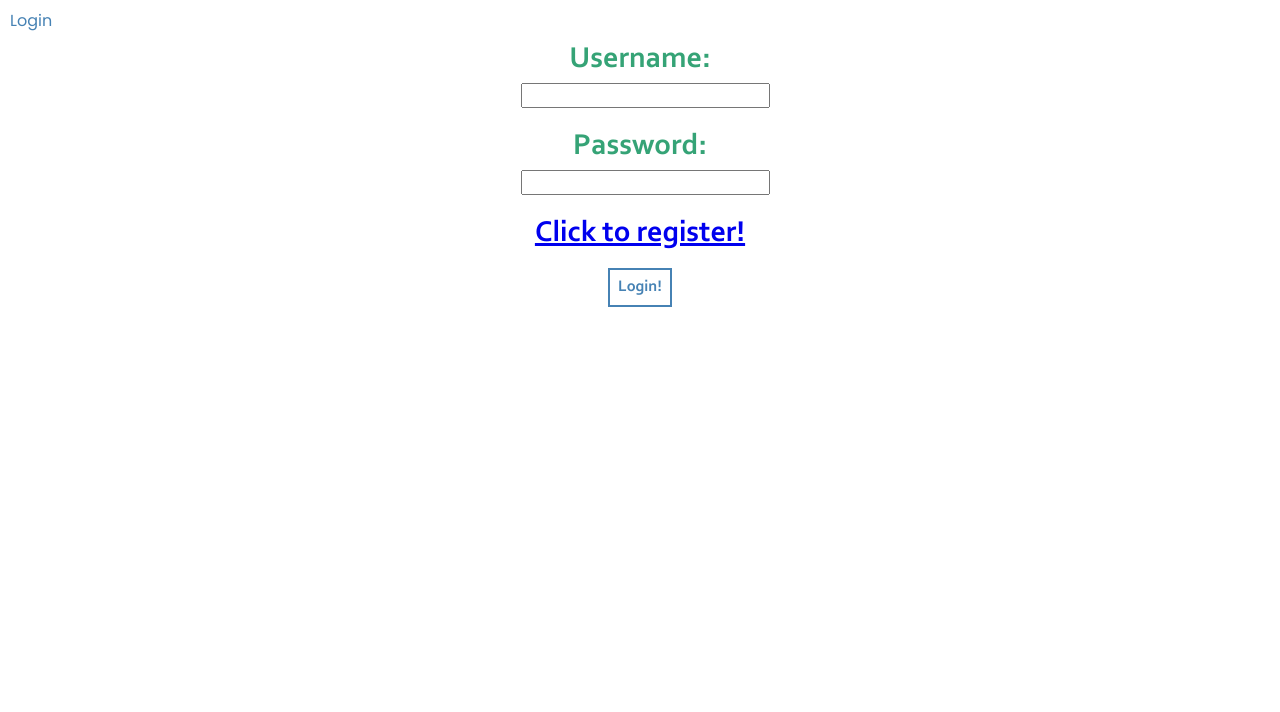
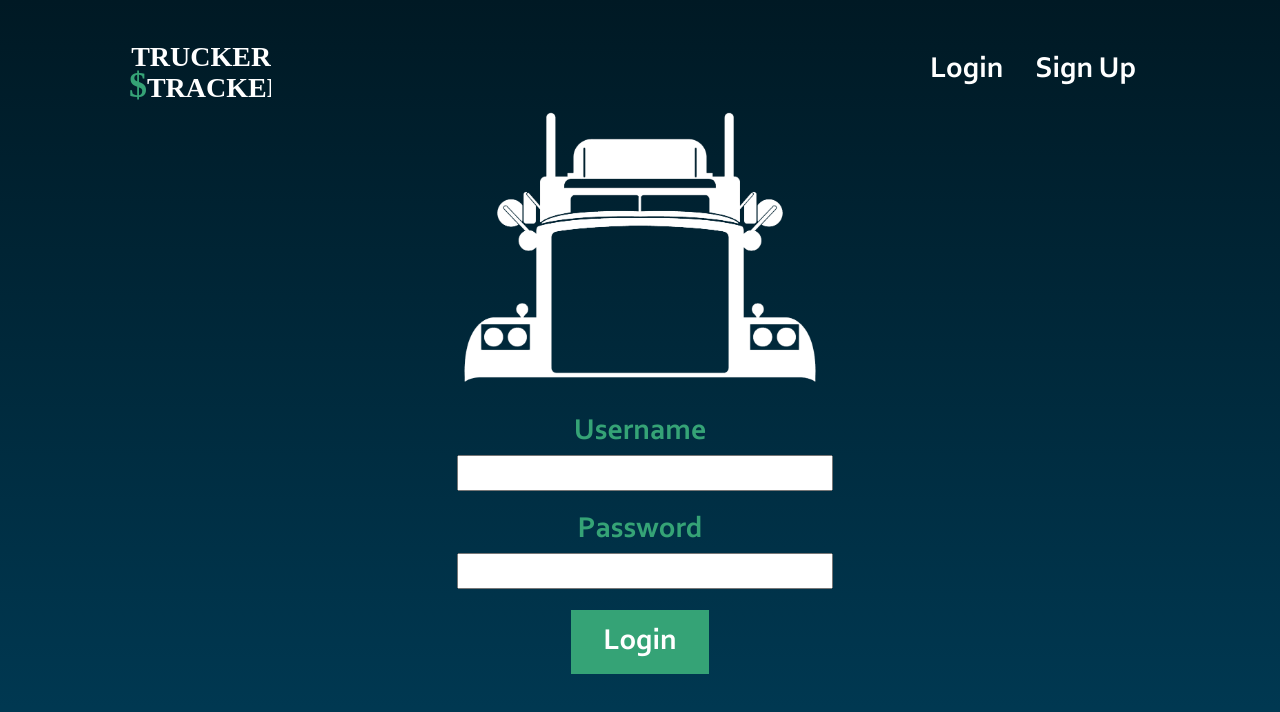
Before and after one commit to mbisovskyi/TFT-FullStack, a React (Create React App) app in the folder frontend/: page /login in a window 1280 px wide. Shown: the top 712 px of the page. Built offline with nearby package versions, Linux system fonts and the light colour scheme.

Commit message:
Login Page, Register Page finished with styling and functionality

```diff
--- a/frontend/src/App.css
+++ b/frontend/src/App.css
@@ -17,20 +17,42 @@ p {
   font-size: 20px;
 }
 
+input {
+  display: block;
+  width: 100%;
+  height: 36px;
+  margin: 5px;
+  padding: 0.2rem 0.2rem;
+  font-size: 30px;
+  font-family: "CorbelBold";
+}
+
+input:focus {
+  outline: none !important;
+  padding: 0.2rem 0.2rem;
+  font-family: "CorbelBold";
+  color: #001924;
+}
+
 button {
-  background-color: transparent;
-  border: 2px solid steelblue;
-  color: steelblue;
-  font-size: 1rem;
+  background-color: #35a376;
+  border-style: none;
+  color: white;
+  font-size: 30px;
   font-family: inherit;
-  max-width: 100px;
-  padding: 0.5rem 0.5rem;
+  padding: 14px 32px;
 }
 
 button:hover {
   cursor: pointer;
   color: white;
-  background-color: steelblue;
+  transform: translateY(2px);
+  box-shadow: inset 0px 1px rgb(59, 59, 59);
+}
+
+.App {
+  background: linear-gradient(#001924, #003c57);
+  height: 100vh;
 }
 
 .container {
@@ -43,19 +65,15 @@ button:hover {
   font-size: 30px;
 }
 
+.container img {
+  width: 60%;
+}
+
 .form {
   align-items: center;
   display: flex;
   flex-direction: column;
   justify-content: flex-end;
   gap: 1rem;
+  padding: 1rem;
 }
-
-.form input {
-  display: block;
-  width: 100%;
-  height: 25px;
-  margin: 5px;
-  padding: 3px 7px;
-  font-size: 17px;
-}
--- a/frontend/src/App.js
+++ b/frontend/src/App.js
@@ -16,7 +16,7 @@ import PrivateRoute from "./utils/PrivateRoute";
 
 function App() {
   return (
-    <div>
+    <div className="App">
       <Navbar />
       <Routes>
         <Route
--- a/frontend/src/components/NavBar/NavBar.css
+++ b/frontend/src/components/NavBar/NavBar.css
@@ -1,35 +1,29 @@
-/* ul {
+.navBar {
+  padding: 2rem 8rem 0;
   display: flex;
   justify-content: space-between;
-  list-style-type: none;
+  align-items: center;
 }
 
-li {
-  font-size: 1.25rem;
+.navBar a {
+  background: transparent;
+  border: none;
+  color: white;
+  font-family: "CorbelBold";
+  font-size: 30px;
+  margin: 1rem;
 }
 
-.navBar {
-  background: steelblue;
-  box-shadow: 4px 2px 5px gray;
-  color: white;
-  margin-bottom: 2rem;
-  padding: 1.5rem 2rem;
-} */
-
-.navBar button {
-  background: transparent;
-  border: 2px solid white;
-  color: white;
-  padding: 0.4rem 0.5rem;
-}
-
-.navBar button:hover {
-  background: white;
-  color: steelblue;
+.navBar a:hover {
+  color: #35a376;
   cursor: pointer;
 }
 
-/* .brand {
-  cursor: pointer;
-  font-size: 2rem;
-} */
+.navBar img {
+  width: 10%;
+}
+
+.navBar li,
+ul {
+  list-style: none;
+}
--- a/frontend/src/components/NavBar/NavBar.jsx
+++ b/frontend/src/components/NavBar/NavBar.jsx
@@ -2,6 +2,7 @@ import React from "react";
 import { useContext } from "react";
 import { useNavigate, Link } from "react-router-dom";
 import AuthContext from "../../context/AuthContext";
+
 import "./NavBar.css";
 
 const Navbar = () => {
@@ -9,17 +10,56 @@ const Navbar = () => {
   const navigate = useNavigate();
   return (
     <div className="navBar">
+      <svg
+        xmlns="http://www.w3.org/2000/svg"
+        width="143"
+        height="75"
+        viewBox="0 0 143 75"
+      >
+        <g id="Group_1" data-name="Group 1" transform="translate(0.56)">
+          <text
+            id="TRUCKER_"
+            data-name="TRUCKER$"
+            transform="translate(72.44 34)"
+            fill="#fff"
+            font-size="28"
+            font-family="Corbel-Bold, Corbel"
+            font-weight="700"
+          >
+            <tspan x="-69.84" y="0">
+              TRUCKER
+            </tspan>
+            <tspan y="0" fill="#35a376" font-size="36">
+              $
+            </tspan>
+          </text>
+          <text
+            id="_TRACKER"
+            data-name="$TRACKER"
+            transform="translate(69.44 65)"
+            fill="#35a376"
+            font-size="36"
+            font-family="Corbel-Bold, Corbel"
+            font-weight="700"
+          >
+            <tspan x="-69.102" y="0">
+              $
+            </tspan>
+            <tspan y="0" fill="#fff" font-size="28">
+              TRACKER
+            </tspan>
+          </text>
+        </g>
+      </svg>
       <ul>
-        {/* <li className="brand">
-          <Link to="/" style={{ textDecoration: "none", color: "white" }}>
-            <b>React/Django JWT</b>
-          </Link>
-        </li> */}
         <li>
           {user ? (
             <button onClick={logoutUser}>Logout</button>
           ) : (
-            <button onClick={() => navigate("/login")}>Login</button>
+            <div>
+              <a onClick={() => navigate("/login")}>Login</a>
+              <a onClick={() => navigate("/register")}>Sign Up</a>
+            </div>
           )}
         </li>
       </ul>
--- a/frontend/src/pages/LoginPage/LoginPage.js
+++ b/frontend/src/pages/LoginPage/LoginPage.js
@@ -1,8 +1,9 @@
 import React, { useContext, useEffect } from "react";
 import AuthContext from "../../context/AuthContext";
 import useCustomForm from "../../hooks/useCustomForm";
-import { Link } from "react-router-dom";
+
 import "./LoginPage.css";
+import truckLogo from "./assets/truck-logo.png";
 
 const LoginPage = () => {
   const { loginUser, isServerError } = useContext(AuthContext);
@@ -20,9 +21,10 @@ const LoginPage = () => {
 
   return (
     <div className="container">
+      <img src={truckLogo} alt="truck-logo" />
       <form className="form" onSubmit={handleSubmit}>
         <label>
-          Username:{" "}
+          Username{" "}
           <input
             type="text"
             name="username"
@@ -31,7 +33,7 @@ const LoginPage = () => {
           />
         </label>
         <label>
-          Password:{" "}
+          Password{" "}
           <input
             type="text"
             name="password"
@@ -42,8 +44,7 @@ const LoginPage = () => {
         {isServerError ? (
           <p className="error">Login failed, incorrect credentials!</p>
         ) : null}
-        <Link to="/register">Click to register!</Link>
-        <button>Login!</button>
+        <button>Login</button>
       </form>
     </div>
   );
--- /dev/null
+++ b/frontend/src/pages/RegisterPage/RegisterPage.css
@@ -0,0 +1,8 @@
+.checkbox:hover {
+  cursor: pointer;
+}
+
+.checkbox {
+  width: 30px;
+  margin: auto;
+}
--- a/frontend/src/pages/RegisterPage/RegisterPage.js
+++ b/frontend/src/pages/RegisterPage/RegisterPage.js
@@ -1,6 +1,9 @@
 import React, { useContext, useState } from "react";
 import AuthContext from "../../context/AuthContext";
 import useCustomForm from "../../hooks/useCustomForm";
+
+import "./RegisterPage.css";
+import truckLogo from "./assets/truck-logo.png";
 
 const RegisterPage = () => {
   const { registerUser } = useContext(AuthContext);
@@ -20,9 +23,10 @@ const RegisterPage = () => {
 
   return (
     <div className="container">
+      <img src={truckLogo} alt="truck-logo" />
       <form className="form" onSubmit={handleSubmit}>
         <label>
-          Username:{" "}
+          Username{" "}
           <input
             type="text"
             name="username"
@@ -31,7 +35,7 @@ const RegisterPage = () => {
           />
         </label>
         <label>
-          First Name:{" "}
+          First Name{" "}
           <input
             type="text"
             name="firstName"
@@ -40,7 +44,7 @@ const RegisterPage = () => {
           />
         </label>
         <label>
-          Last Name:{" "}
+          Last Name{" "}
           <input
             type="text"
             name="lastName"
@@ -49,7 +53,7 @@ const RegisterPage = () => {
           />
         </label>
         <label>
-          Email:{" "}
+          Email{" "}
           <input
             type="text"
             name="email"
@@ -58,7 +62,7 @@ const RegisterPage = () => {
           />
         </label>
         <label>
-          Password:{" "}
+          Password{" "}
           <input
             type="text"
             name="password"
@@ -66,16 +70,15 @@ const RegisterPage = () => {
             onChange={handleInputChange}
           />
         </label>
-        <label>
-          Owner operator:{" "}
+        Owner operator?{" "}
         <input
+          className="checkbox"
           type="checkbox"
           name="ownerOperator"
           checked={formData.ownerOperator}
           onChange={handleInputChange}
         />
-        </label>
-        <button>Register!</button>
+        <button>Register</button>
       </form>
     </div>
   );
```
Also changed, not shown: frontend/src/components/NavBar/assets/AppLogoSVG.txt (added), frontend/src/pages/LoginPage/assets/truck-logo.png (added), frontend/src/pages/RegisterPage/assets/truck-logo.png (added). Lines whose indentation alone changed are shown as unchanged.
